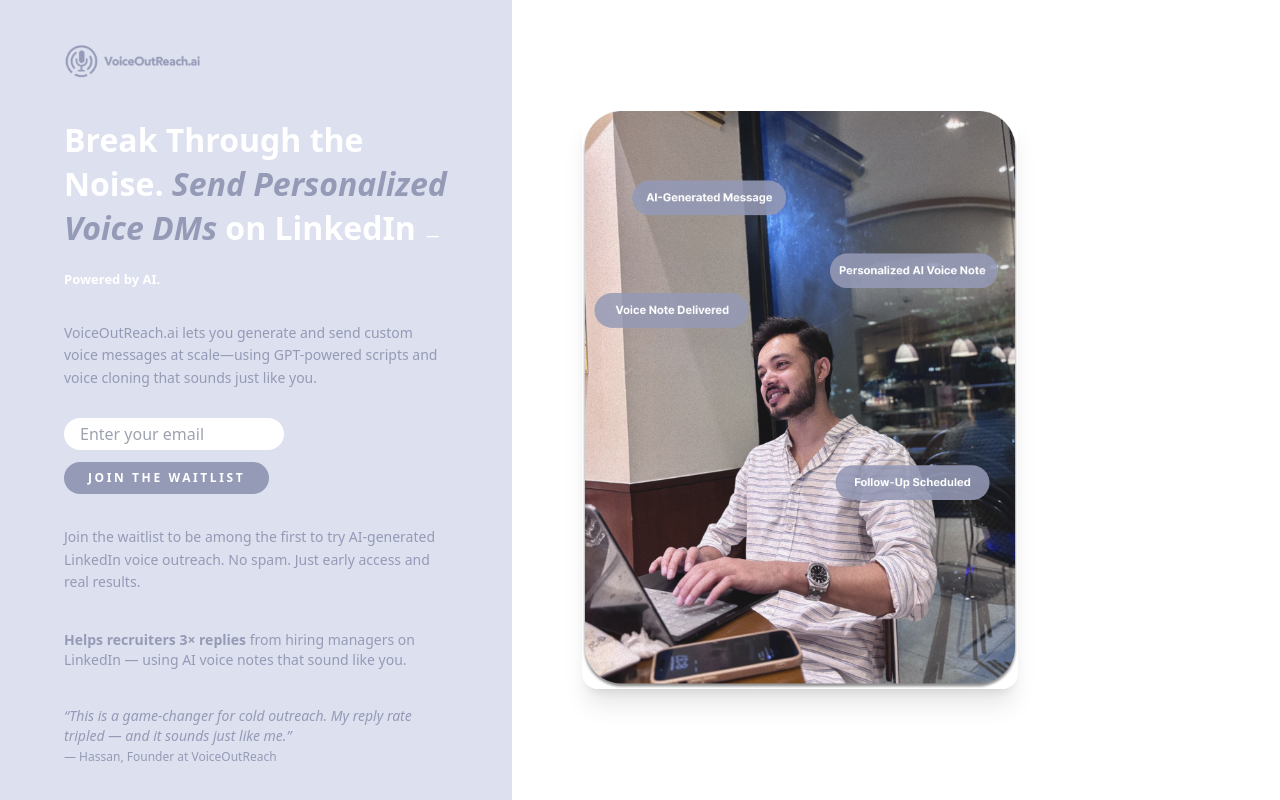
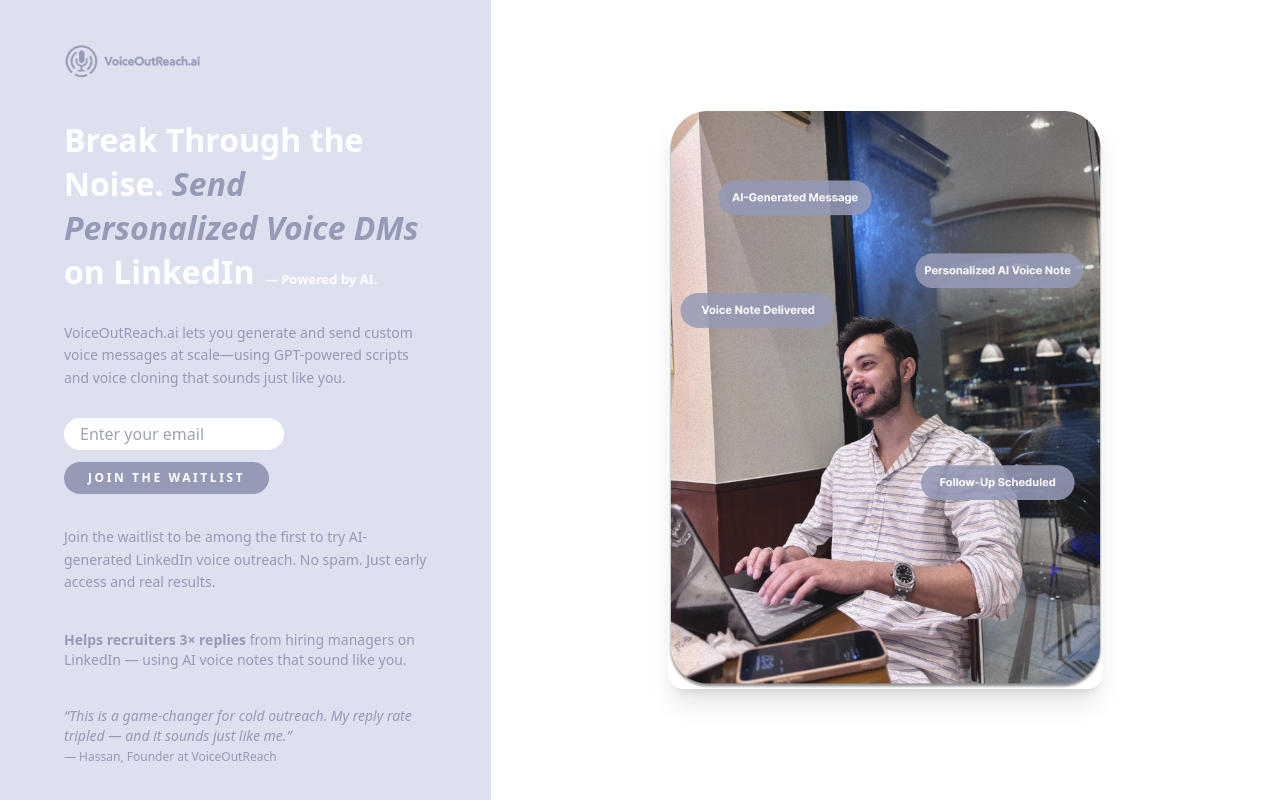
Before and after one commit to VoiceOutReach/landing-page, a React (Create React App) app: page / in a window 1280 px wide. Built offline with nearby package versions, Linux system fonts and the light colour scheme.

Commit message:
✅ Add logo top header and finalize Desktop layout

```diff
--- a/src/Desktop.tsx
+++ b/src/Desktop.tsx
@@ -93,11 +93,11 @@
       </div>
 
       {/* Right Section - Centered Image */}
-      <div className="w-full md:w-[45%] bg-white flex items-center justify-center p-6 md:p-8">
+      <div className="w-full md:w-[65%] bg-white flex items-center justify-center p-6 md:p-8">
         <img
           src={demoImage}
           alt="VoiceOutReach demo"
-          className="rounded-2xl shadow-xl object-contain max-w-[85%] h-auto"
+          className="rounded-2xl shadow-xl object-contain max-w-[60%] h-auto"
         />
       </div>
     </div>
```
